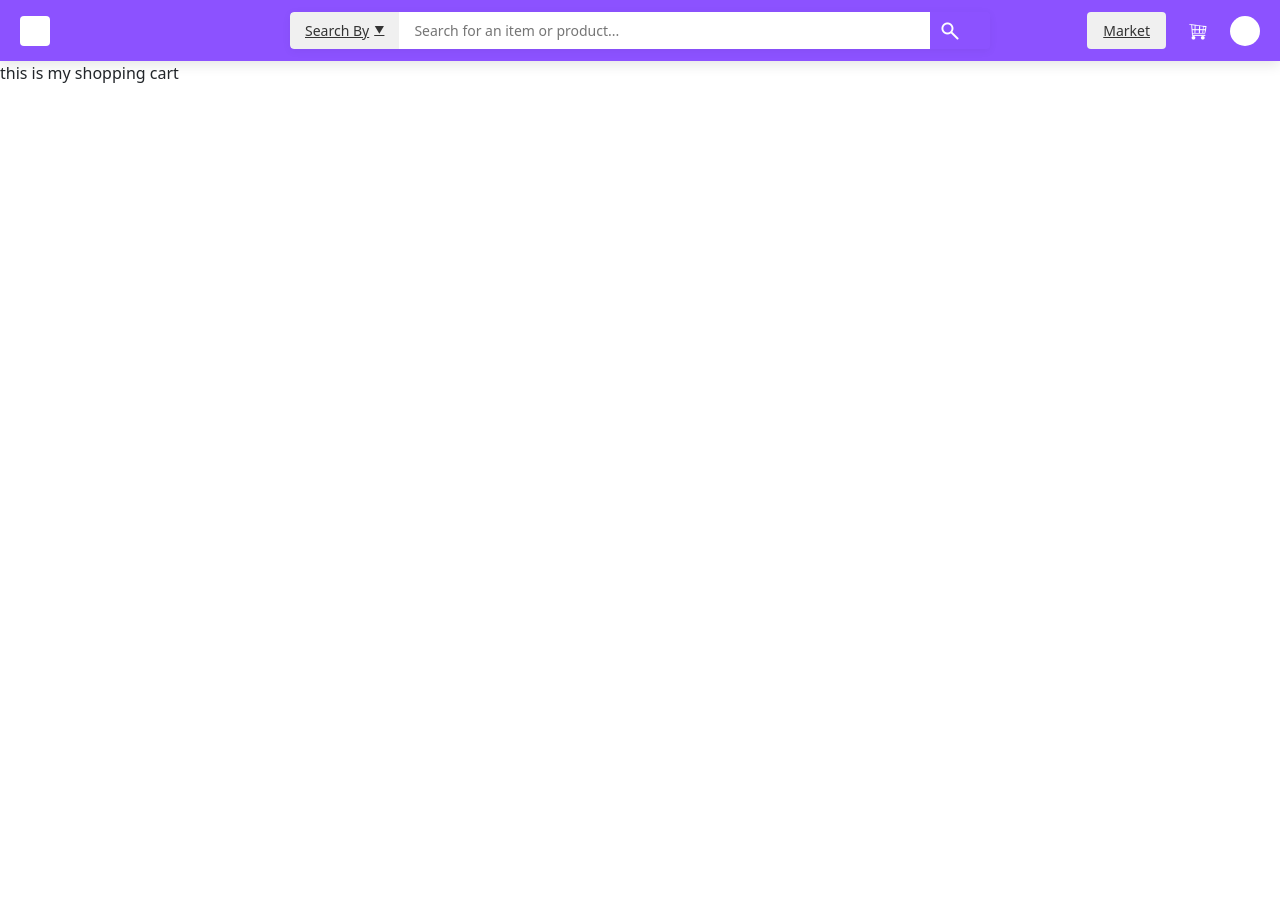
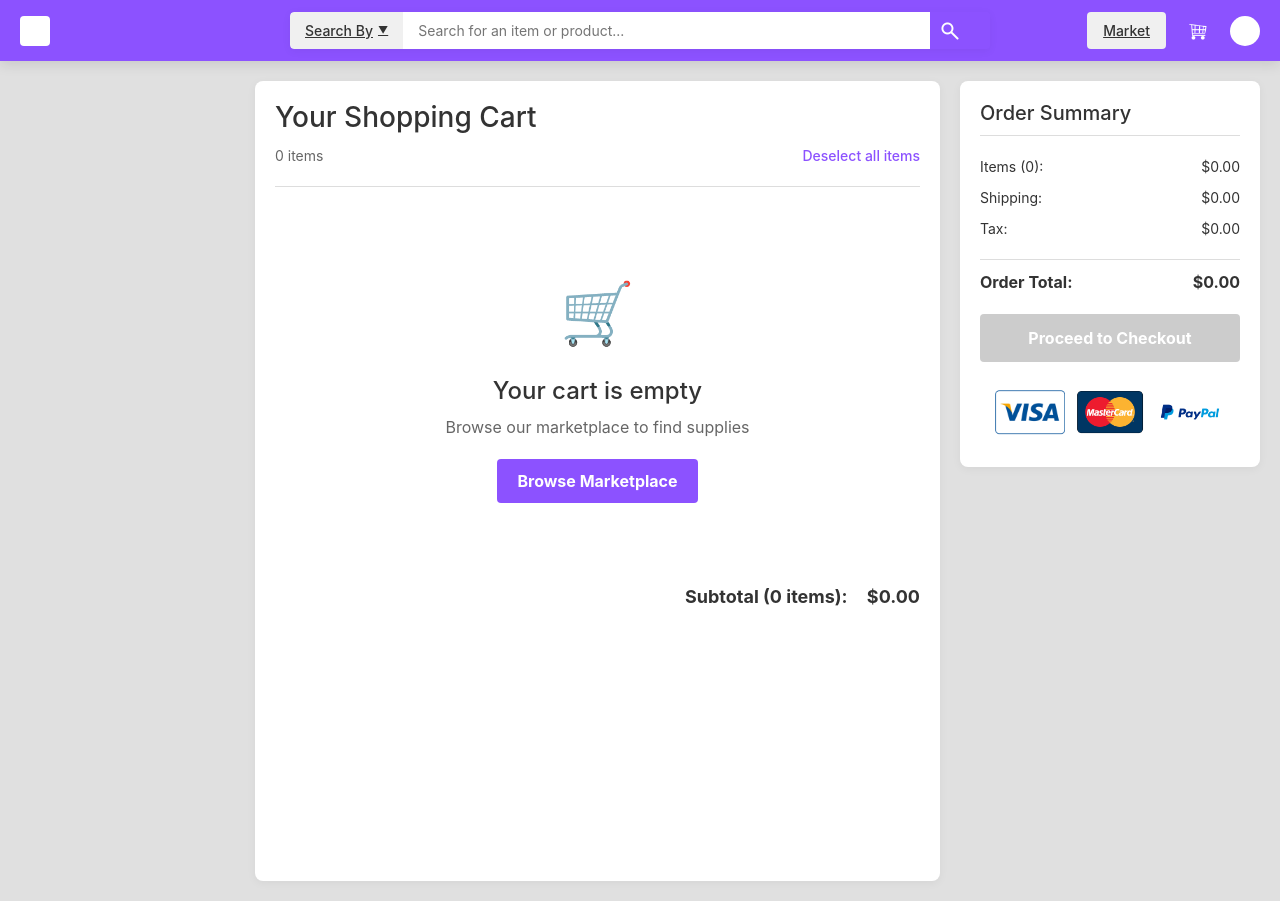
Before and after one commit to immelkins/MarketPlace, a plain HTML site: page html/shoppingcart.html in a window 1280 px wide. Before the commit the page ends 800 px from the top, so only its background shows below. Drawn offline with nearby package versions, Linux system fonts and the light colour scheme.

Commit message:
Shopping

```diff
--- /dev/null
+++ b/css/shoppingcart.css
@@ -0,0 +1,451 @@
+:root {
+    --primary-color: #8c52ff;
+    --hover-primary: #7a42eb;
+    --light-bg: #e0e0e0;
+    --card-bg: #ffffff;
+    --text-dark: #333333;
+    --text-light: #f0f0f0;
+    --border-color: #dddddd;
+    --shadow-light: 0 2px 10px rgba(0, 0, 0, 0.05);
+    --shadow-medium: 0 4px 12px rgba(0, 0, 0, 0.1);
+    --shadow-hover: 0 8px 24px rgba(0, 0, 0, 0.12);
+    --transition-fast: 0.2s ease;
+    --transition-medium: 0.3s ease;
+    --border-radius-sm: 4px;
+    --border-radius-md: 8px;
+  }
+
+  body {
+    background-color: var(--light-bg);
+    font-family: -apple-system, BlinkMacSystemFont, "Segoe UI", Roboto, Oxygen,
+      Ubuntu, Cantarell, "Open Sans", "Helvetica Neue", sans-serif;
+    margin: 0;
+    padding: 0;
+    color: var(--text-dark);
+  }
+
+  .shopping-cart-container {
+    width: 100%;
+    margin: 0;
+  }
+
+
+  .app-header {
+    background-color: var(--primary-color);
+    display: flex;
+    align-items: center;
+    padding: 12px 20px;
+    box-shadow: var(--shadow-medium);
+    position: relative;
+    width: 100%;
+    margin: 0;
+  }
+
+  .brand-logo {
+    width: 30px;
+    height: 30px;
+    background-color: var(--card-bg);
+    border-radius: var(--border-radius-sm);
+    position: absolute;
+    left: 20px;
+    transition: transform var(--transition-fast);
+  }
+
+  .search-box {
+    display: flex;
+    flex: 0 1 700px;
+    border-radius: var(--border-radius-sm);
+    overflow: hidden;
+    box-shadow: var(--shadow-light);
+    margin: 0 auto;
+    transition: box-shadow var(--transition-fast);
+  }
+
+  .search-filter {
+    background-color: var(--text-light);
+    border: none;
+    padding: 8px 15px;
+    font-size: 14px;
+    font-weight: 500;
+    color: var(--text-dark);
+    border-radius: var(--border-radius-sm) 0 0 var(--border-radius-sm);
+    cursor: pointer;
+    display: flex;
+    align-items: center;
+    transition: background-color var(--transition-fast);
+  }
+
+  .search-field {
+    flex: 1;
+    border: none;
+    padding: 8px 15px;
+    font-size: 14px;
+    outline: none;
+  }
+
+  .nav-actions {
+    display: flex;
+    align-items: center;
+    position: absolute;
+    right: 20px;
+  }
+
+  .market-button {
+    background-color: var(--text-light);
+    border: none;
+    border-radius: var(--border-radius-sm);
+    padding: 8px 16px;
+    margin-right: 20px;
+    font-size: 14px;
+    font-weight: 500;
+    color: var(--text-dark);
+    cursor: pointer;
+    transition: all var(--transition-fast);
+  }
+
+  .cart-button {
+    position: relative;
+    margin-right: 20px;
+  }
+
+  .cart-button img {
+    width: 24px;
+    height: 24px;
+    filter: brightness(0) invert(1);
+  }
+
+  .cart-count {
+    position: absolute;
+    top: -8px;
+    right: -8px;
+    background-color: white;
+    color: var(--primary-color);
+    border-radius: 50%;
+    width: 18px;
+    height: 18px;
+    display: flex;
+    align-items: center;
+    justify-content: center;
+    font-size: 12px;
+    font-weight: bold;
+  }
+
+  .account-icon {
+    width: 30px;
+    height: 30px;
+    background-color: var(--card-bg);
+    border-radius: 50%;
+  }
+
+
+  .cart-main {
+    display: flex;
+    max-width: 1600px;
+    margin: 20px auto;
+    padding: 0 20px;
+  }
+
+  .cart-left-space {
+    flex: 1;
+    background-color: var(--light-bg);
+    min-height: 100vh;
+  }
+
+  .cart-content {
+    flex: 3;
+    background-color: var(--card-bg);
+    padding: 20px;
+    border-radius: var(--border-radius-md);
+    box-shadow: var(--shadow-light);
+    margin: 0 20px;
+    min-height: 400px;
+  }
+
+  .order-summary {
+    flex: 1;
+    min-width: 300px;
+  }
+
+  .cart-header {
+    padding-bottom: 20px;
+    border-bottom: 1px solid var(--border-color);
+    margin-bottom: 20px;
+  }
+
+  .cart-header h1 {
+    font-size: 28px;
+    margin: 0 0 10px 0;
+  }
+
+  .cart-subheader {
+    display: flex;
+    justify-content: space-between;
+    color: #666;
+    font-size: 14px;
+  }
+
+  .deselect-all {
+    color: var(--primary-color);
+    text-decoration: none;
+    font-weight: 500;
+  }
+
+  .deselect-all:hover {
+    text-decoration: underline;
+  }
+
+
+  .empty-cart-message {
+    text-align: center;
+    padding: 60px 20px;
+    display: flex;
+    flex-direction: column;
+    align-items: center;
+  }
+
+  .empty-cart-icon {
+    font-size: 60px;
+    margin-bottom: 20px;
+  }
+
+  .empty-cart-message h3 {
+    font-size: 24px;
+    margin-bottom: 10px;
+  }
+
+  .empty-cart-message p {
+    color: #666;
+    margin-bottom: 20px;
+  }
+
+  .browse-btn {
+    padding: 10px 20px;
+    background-color: var(--primary-color);
+    color: white;
+    border: none;
+    border-radius: var(--border-radius-sm);
+    font-weight: bold;
+    cursor: pointer;
+    transition: background-color var(--transition-fast);
+    text-decoration: none;
+    display: inline-block;
+    text-align: center;
+  }
+
+  .browse-btn:hover {
+    background-color: var(--hover-primary);
+    color: white;
+  }
+
+
+  .cart-item {
+    display: flex;
+    padding: 20px 0;
+    border-bottom: 1px solid var(--border-color);
+  }
+
+  .item-select {
+    padding: 0 15px;
+    display: flex;
+    align-items: center;
+  }
+
+  .item-select input {
+    width: 18px;
+    height: 18px;
+    cursor: pointer;
+  }
+
+  .item-image {
+    width: 120px;
+    height: 120px;
+    margin-right: 15px;
+  }
+
+  .item-image img {
+    width: 100%;
+    height: 100%;
+    object-fit: contain;
+    border-radius: var(--border-radius-sm);
+  }
+
+  .item-details {
+    flex: 1;
+  }
+
+  .item-title {
+    font-size: 18px;
+    margin: 0 0 8px 0;
+  }
+
+  .item-condition, .item-seller {
+    font-size: 14px;
+    color: #666;
+    margin-bottom: 5px;
+  }
+
+  .item-actions {
+    margin-top: 15px;
+  }
+
+  .action-btn {
+    background: none;
+    border: none;
+    color: var(--primary-color);
+    font-size: 14px;
+    cursor: pointer;
+    padding: 5px 10px;
+    margin-right: 10px;
+  }
+
+  .action-btn:hover {
+    text-decoration: underline;
+  }
+
+  .item-price {
+    min-width: 120px;
+    text-align: right;
+    font-weight: bold;
+  }
+
+  .price {
+    font-size: 18px;
+    display: block;
+    margin-bottom: 15px;
+  }
+
+  .quantity-selector {
+    display: flex;
+    align-items: center;
+    justify-content: flex-end;
+  }
+
+  .quantity-btn {
+    width: 30px;
+    height: 30px;
+    border: 1px solid var(--border-color);
+    background: none;
+    font-size: 16px;
+    cursor: pointer;
+    border-radius: var(--border-radius-sm);
+  }
+
+  .quantity {
+    margin: 0 10px;
+    min-width: 20px;
+    text-align: center;
+  }
+
+  .cart-subtotal {
+    text-align: right;
+    padding: 20px 0;
+    font-size: 18px;
+    font-weight: bold;
+  }
+
+  .subtotal-price {
+    margin-left: 15px;
+  }
+
+
+  .summary-card {
+    background-color: var(--card-bg);
+    padding: 20px;
+    border-radius: var(--border-radius-md);
+    box-shadow: var(--shadow-light);
+    position: sticky;
+    top: 20px;
+  }
+
+  .summary-card h2 {
+    font-size: 20px;
+    margin-top: 0;
+    margin-bottom: 20px;
+    padding-bottom: 10px;
+    border-bottom: 1px solid var(--border-color);
+  }
+
+  .summary-row {
+    display: flex;
+    justify-content: space-between;
+    margin-bottom: 10px;
+    font-size: 14px;
+  }
+
+  .summary-row.total {
+    font-weight: bold;
+    font-size: 16px;
+    margin: 20px 0;
+    padding-top: 10px;
+    border-top: 1px solid var(--border-color);
+  }
+
+  .checkout-btn {
+    width: 100%;
+    padding: 12px;
+    background-color: var(--primary-color);
+    color: white;
+    border: none;
+    border-radius: var(--border-radius-sm);
+    font-weight: bold;
+    cursor: pointer;
+    transition: background-color var(--transition-fast);
+  }
+
+  .checkout-btn:hover {
+    background-color: var(--hover-primary);
+  }
+
+  .checkout-btn:disabled {
+    background-color: #cccccc;
+    cursor: not-allowed;
+  }
+
+  .payment-methods {
+    display: flex;
+    justify-content: center;
+    margin-top: 15px;
+  }
+
+  .payment-methods img {
+    height: 70px;
+    margin: 0 5px;
+  }
+
+
+  @media (max-width: 992px) {
+    .cart-main {
+      flex-direction: column;
+    }
+
+    .cart-left-space {
+      display: none;
+    }
+
+    .cart-content {
+      margin-bottom: 20px;
+    }
+
+    .order-summary {
+      min-width: 100%;
+    }
+  }
+
+  @media (max-width: 768px) {
+    .cart-item {
+      flex-wrap: wrap;
+    }
+
+    .item-price {
+      margin-top: 15px;
+      text-align: left;
+      width: 100%;
+      display: flex;
+      justify-content: space-between;
+      align-items: center;
+    }
+
+    .quantity-selector {
+      justify-content: flex-start;
+    }
+  }
--- a/html/shoppingcart.html
+++ b/html/shoppingcart.html
@@ -7,7 +7,7 @@
   <link href='https://cdn.jsdelivr.net/npm/bootstrap@5.1.3/dist/css/bootstrap.min.css' rel='stylesheet'
     integrity='sha384-1BmE4kWBq78iYhFldvKuhfTAU6auU8tT94WrHftjDbrCEXSU1oBoqyl2QvZ6jIW3' crossorigin='anonymous'>
   <link rel='stylesheet' href='../css/navigation.css'>
-  <link rel='stylesheet' href='../index.css'>
+  <link rel='stylesheet' href='../css/shoppingcart.css'>
   <title>Shopping Cart</title>
 </head>
 
@@ -38,7 +38,65 @@
     </div>
   </header>
 
-  this is my shopping cart
+  <div class="shoppingcart-container">
+    <main class="cart-main">
+      <div class="cart-left-space"></div>
+
+      <div class="cart-content">
+        <div class="cart-header">
+          <h1>Your Shopping Cart</h1>
+          <div class="cart-subheader">
+            <span class="item-count">0 items</span>
+            <a href="#" class="deselect-all">Deselect all items</a>
+          </div>
+        </div>
+
+        <div class="cart-items">
+
+          <div class="empty-cart-message">
+            <div class="empty-cart-icon">🛒</div>
+            <h3>Your cart is empty</h3>
+            <p>Browse our marketplace to find supplies</p>
+            <a href="./market.html" class="browse-btn homepage-container">Browse Marketplace</a>
+          </div>
+
+        </div>
+
+        <div class="cart-subtotal">
+          <span>Subtotal (<span class="subtotal-count">0</span> items):</span>
+          <span class="subtotal-price">$0.00</span>
+        </div>
+      </div>
+
+      <div class="order-summary">
+        <div class="summary-card">
+          <h2>Order Summary</h2>
+          <div class="summary-row">
+            <span>Items (<span class="summary-count">0</span>):</span>
+            <span class="summary-items-price">$0.00</span>
+          </div>
+          <div class="summary-row">
+            <span>Shipping:</span>
+            <span class="summary-shipping">$0.00</span>
+          </div>
+          <div class="summary-row">
+            <span>Tax:</span>
+            <span class="summary-tax">$0.00</span>
+          </div>
+          <div class="summary-row total">
+            <span>Order Total:</span>
+            <span class="summary-total">$0.00</span>
+          </div>
+          <button class="checkout-btn" disabled>Proceed to Checkout</button>
+          <div class="payment-methods">
+            <img src="../images/visa-icon.png" alt="Visa">
+            <img src="../images/mastercard-icon.png" alt="Mastercard">
+            <img src="../images/paypal-icon.png" alt="PayPal">
+          </div>
+        </div>
+      </div>
+    </main>
+  </div>
 
   <script type='module' src='../js/shoppingcart.js'></script>
   <script src='https://cdn.jsdelivr.net/npm/bootstrap@5.1.3/dist/js/bootstrap.bundle.min.js'
```
